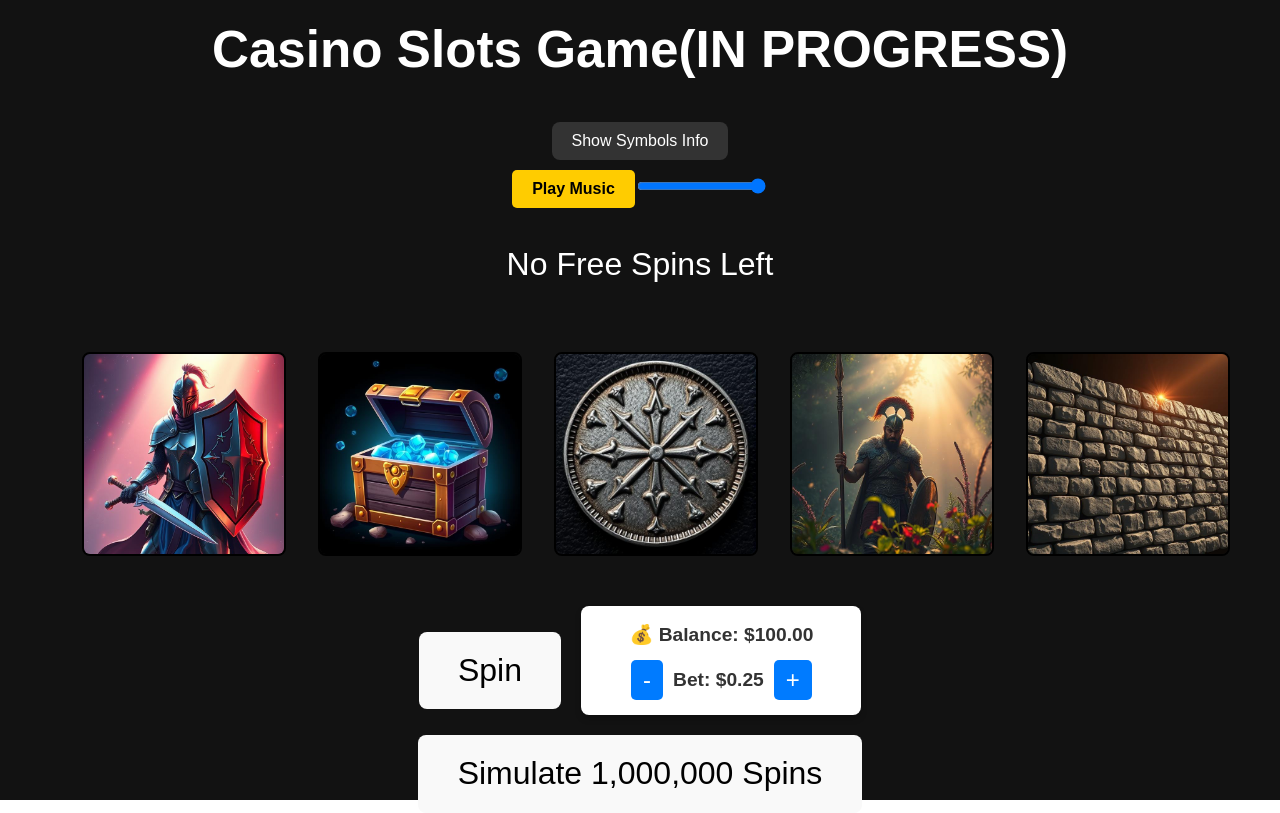
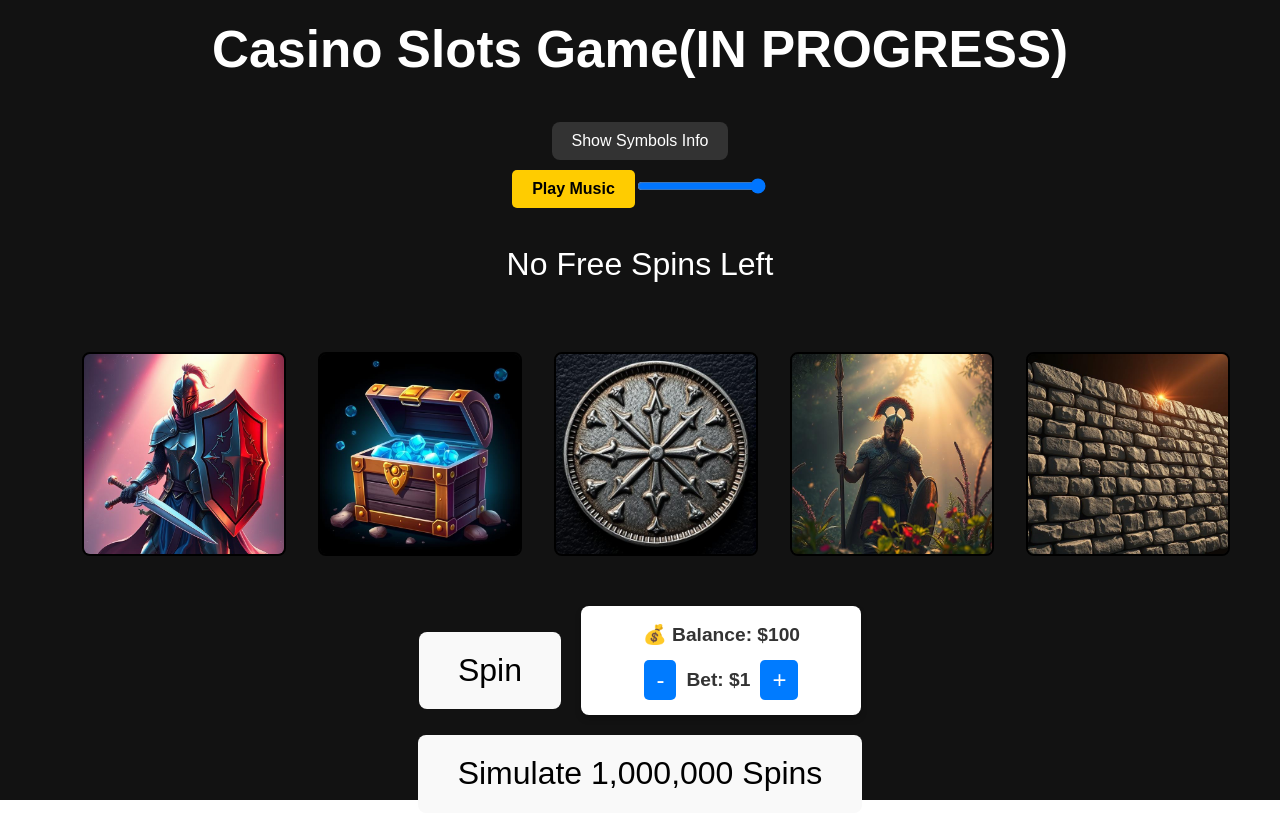
Before and after one commit to Lundet/Casino-Slots-Game, a React (Vite) app: page / in a window 1280 px wide. Built offline with nearby package versions, Linux system fonts and the light colour scheme.

Commit message:
bet size fixes

```diff
--- a/src/components/BalanceDisplay.jsx
+++ b/src/components/BalanceDisplay.jsx
@@ -1,39 +1,41 @@
 import React from 'react';
 import '../styles/BalanceDisplay.css'; // Adjust the path as necessary
 
-const BalanceDisplay = ({ balance, bet, setBet, betSizes }) => {
-  const currentBetIndex = betSizes.indexOf(bet);
+const BalanceDisplay = ({ balance, bet, setBet, isSpinning }) => {
+  const betSizes = [1, 2, 5, 10, 20]; // Predefined bet sizes
 
-  const decreaseBet = () => {
-    if (currentBetIndex > 0) {
-      setBet(betSizes[currentBetIndex - 1]);
+  const handleDecreaseBet = () => {
+    const currentIndex = betSizes.indexOf(bet);
+    if (currentIndex > 0) {
+      setBet(betSizes[currentIndex - 1]);
     }
   };
 
-  const increaseBet = () => {
-    if (currentBetIndex < betSizes.length - 1) {
-      setBet(betSizes[currentBetIndex + 1]);
+  const handleIncreaseBet = () => {
+    const currentIndex = betSizes.indexOf(bet);
+    if (currentIndex < betSizes.length - 1) {
+      setBet(betSizes[currentIndex + 1]);
     }
   };
 
   return (
     <div className="balance-display">
       <div className="balance">
-        <span>💰 Balance: ${balance.toFixed(2)}</span>
+        <span>💰 Balance: ${balance}</span>
       </div>
       <div className="bet-controls">
         <button
           className="bet-btn"
-          onClick={decreaseBet}
-          disabled={currentBetIndex === 0}
+          onClick={handleDecreaseBet}
+          disabled={isSpinning || bet === betSizes[0]} // Disable if spinning or at minimum bet
         >
           -
         </button>
-        <span>Bet: ${bet.toFixed(2)}</span>
+        <span>Bet: ${bet}</span>
         <button
           className="bet-btn"
-          onClick={increaseBet}
-          disabled={currentBetIndex === betSizes.length - 1}
+          onClick={handleIncreaseBet}
+          disabled={isSpinning || bet === betSizes[betSizes.length - 1]} // Disable if spinning or at maximum bet
         >
           +
         </button>
--- a/src/components/SlotMachine.jsx
+++ b/src/components/SlotMachine.jsx
@@ -22,11 +22,19 @@ import dragon from '../assets/images/dragon.jpg';
 import king from '../assets/images/king.jpg';
 
 const images = {
-  arrow, silvercoin, wall, shield, spearman, archer,
-  bonus, wild, knight, mage, dragon, king,
+  arrow,
+  silvercoin,
+  wall,
+  shield,
+  spearman,
+  archer,
+  bonus,
+  wild,
+  knight,
+  mage,
+  dragon,
+  king,
 };
-
-const betSizes = [0.25, 0.50, 1, 2, 5, 10, 25]; // Realistic casino-style bet sizes
 
 const SlotMachine = () => {
   const [reels, setReels] = useState(Array(5).fill().map(getRandomSymbol));
@@ -34,7 +42,7 @@ const SlotMachine = () => {
   const [isSpinning, setIsSpinning] = useState(false);
   const [isWin, setIsWin] = useState(false);
   const [balance, setBalance] = useState(100);
-  const [bet, setBet] = useState(betSizes[0]); // Initialize with the first bet size
+  const [bet, setBet] = useState(1); // Initial bet must be in betSizes [1, 2, 5, 10, 20]
   const [freeSpins, setFreeSpins] = useState(0);
   const [simulatedRTP, setSimulatedRTP] = useState(null);
 
@@ -47,9 +55,9 @@ const SlotMachine = () => {
     playSound(sounds.spin);
 
     if (freeSpins > 0) {
-      setFreeSpins(prev => prev - 1);
+      setFreeSpins((prev) => prev - 1);
     } else {
-      setBalance(prev => Math.max(prev - bet, 0));
+      setBalance((prev) => Math.max(prev - bet, 0));
     }
 
     const spinInterval = setInterval(() => {
@@ -72,7 +80,7 @@ const SlotMachine = () => {
     let symbol = newReels[0];
 
     if (symbol === 'wild') {
-      symbol = newReels.slice(1).find(s => s !== 'wild') || 'wild';
+      symbol = newReels.slice(1).find((s) => s !== 'wild') || 'wild';
     }
     let count = 0;
     for (let i = 0; i < 5; i++) {
@@ -86,7 +94,7 @@ const SlotMachine = () => {
     if (count >= 2) {
       totalPayout += symbolPayouts[symbol][count] * bet;
       win = true;
-      message = `You win! ${count} ${symbol} symbols in a row! Payout: ${totalPayout.toFixed(2)}`;
+      message = `You win! ${count} ${symbol} symbols in a row! Payout: ${totalPayout}`;
       if (symbol !== 'wild' && symbol !== 'bonus') {
         if (sounds[symbol]) {
           playSound(sounds[symbol]);
@@ -94,7 +102,7 @@ const SlotMachine = () => {
       }
     }
 
-    const bonusCount = newReels.filter(s => s === 'bonus').length;
+    const bonusCount = newReels.filter((s) => s === 'bonus').length;
     if (bonusCount >= 3) {
       playSound(sounds['bonus']);
       let freeSpinPayout = 0;
@@ -102,7 +110,7 @@ const SlotMachine = () => {
         const freeReels = Array(5).fill().map(getRandomSymbol);
         let freeSymbol = freeReels[0];
         if (freeSymbol === 'wild') {
-          freeSymbol = freeReels.slice(1).find(s => s !== 'wild' && s !== 'bonus') || 'wild';
+          freeSymbol = freeReels.slice(1).find((s) => s !== 'wild' && s !== 'bonus') || 'wild';
         }
         let freeCount = 0;
         for (let j = 0; j < 5; j++) {
@@ -119,11 +127,11 @@ const SlotMachine = () => {
       }
       totalPayout += freeSpinPayout;
       win = true;
-      message = ` + 10 Free Spins! (${bonusCount} bonus symbols, +${freeSpinPayout.toFixed(2)} payout)`;
+      message = ` + 10 Free Spins! (${bonusCount} bonus symbols, +${freeSpinPayout} payout)`;
       setFreeSpins(10);
     }
 
-    setBalance(prev => Math.min(prev + totalPayout, 100000));
+    setBalance((prev) => Math.min(prev + totalPayout, 100000));
     setWinMessage(win ? message : 'No win, try again!');
     setIsWin(win);
   };
@@ -135,24 +143,24 @@ const SlotMachine = () => {
 
   return (
     <div className="slot-machine">
-      {winMessage && <div className={`win-message ${isWin ? 'win' : 'lose'}`}>{winMessage}</div>}
+      {winMessage && (
+        <div className={`win-message ${isWin ? 'win' : 'lose'}`}>{winMessage}</div>
+      )}
       <div className="free-spins-counter">
         {freeSpins > 0 ? <p>Free Spins: {freeSpins}</p> : <p>No Free Spins Left</p>}
       </div>
       <div className="reels">
         {reels.map((symbol, index) => (
-          <Reel
-            key={index}
-            symbol={symbol}
-            isSpinning={isSpinning}
-            image={images[symbol]}
-          />
+          <Reel key={index} symbol={symbol} isSpinning={isSpinning} image={images[symbol]} />
         ))}
       </div>
 
       <div className="controls">
-        <SpinButton onClick={spinReels} disabled={isSpinning || (balance < bet && freeSpins === 0)} />
-        <BalanceDisplay balance={balance} bet={bet} setBet={setBet} betSizes={betSizes} />
+        <SpinButton
+          onClick={spinReels}
+          disabled={isSpinning || (balance < bet && freeSpins === 0)}
+        />
+        <BalanceDisplay balance={balance} bet={bet} setBet={setBet} isSpinning={isSpinning} />
       </div>
 
       <button onClick={runSimulation} disabled={isSpinning}>
--- a/src/components/Symbols.jsx
+++ b/src/components/Symbols.jsx
@@ -7,7 +7,7 @@ export const symbolPayouts = {
     archer: [0, 0, 6, 12, 20, 150],
     knight: [0, 0, 10, 15, 30, 250],
     mage: [0, 0, 10, 15, 30, 500],
-    dragon: [0, 0, 12, 25, 45, 750],
+    dragon: [0, 0, 12, 25, 100, 750],
     king: [0, 0, 15, 50, 500, 1000],
     wild: [0, 0, 20, 50, 500, 1000],
     bonus: [0, 0, 10, 20, 30, 40],
```
